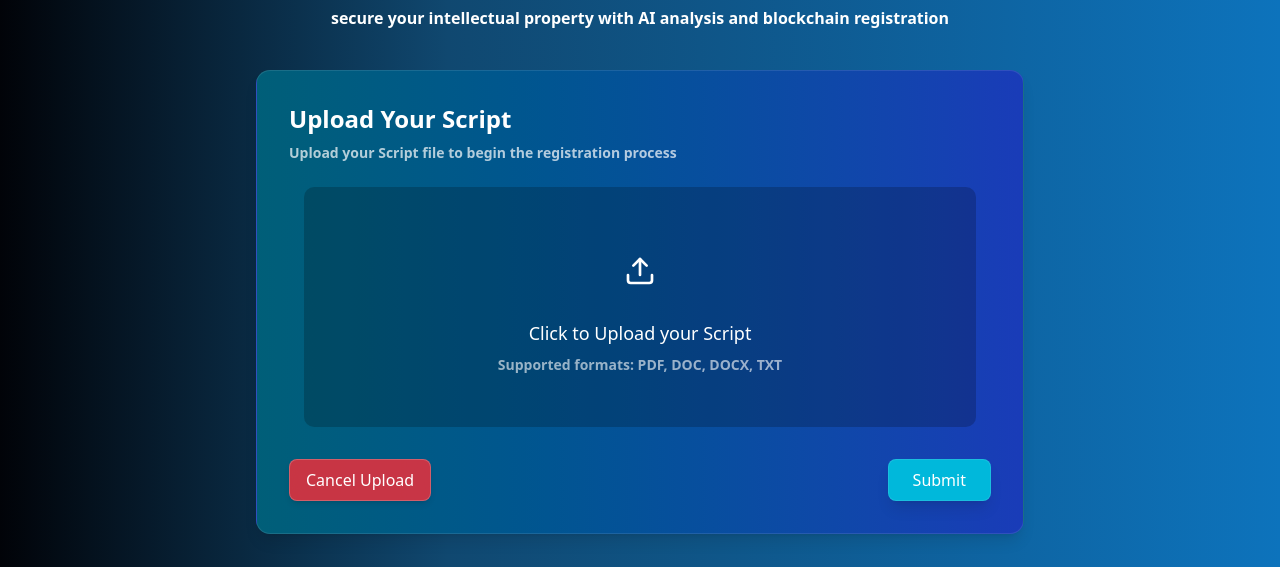
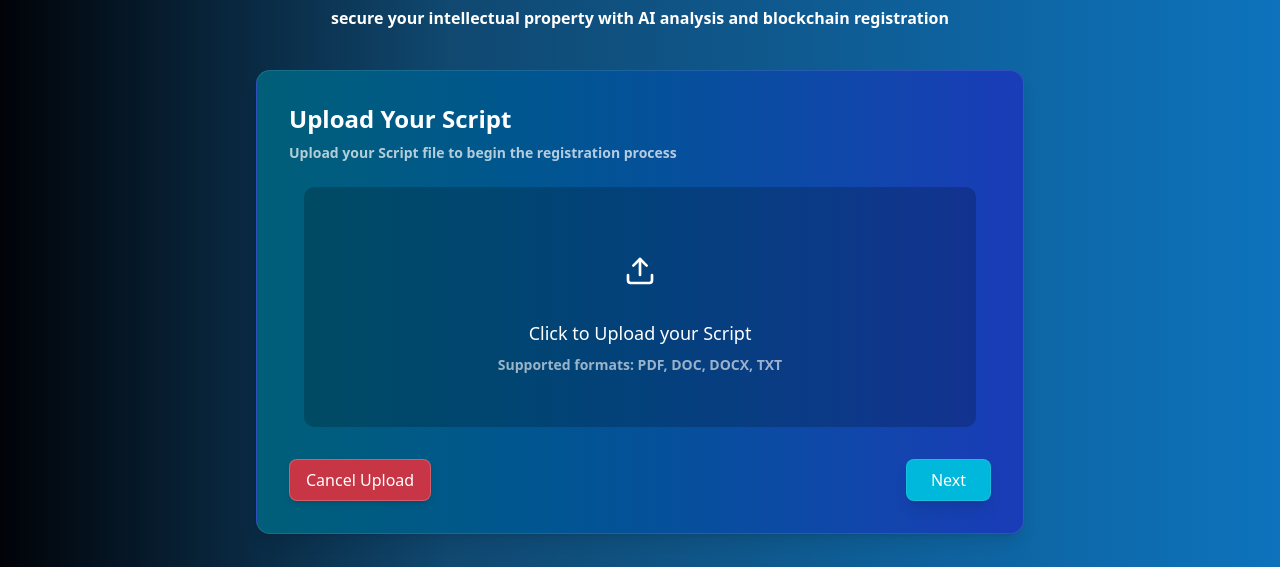
Before and after one commit to Risidio/fe-film-project, a Next.js app: page /uploadAsset in a window 1280 px wide. Shown: the part 230-797 px from the top of the page. Built offline with nearby package versions, Linux system fonts and the light colour scheme.

Commit message:
file data forma added

```diff
--- /dev/null
+++ b/src/app/components/FileMetaDataForm.tsx
@@ -0,0 +1,25 @@
+import React from 'react'
+import { FileData } from '@/types/types';
+
+
+
+function FileMetaDataForm({ fileData, handleFileDataChange }: { fileData: FileData, handleFileDataChange: (e: React.ChangeEvent<HTMLInputElement | HTMLTextAreaElement>) => void }) {
+    return (
+        <div className="grid grid-cols-2 gap-8 p-4">
+          <div>
+              <label className="block text-sm mb-1 text-white">File name</label>
+              <input type="text" placeholder="Enter filename" name="fileName" value={fileData.fileName} onChange={handleFileDataChange} className="bg-opacity-50 bg-black/20 w-full px-2 py-1 text-white rounded-xl" />
+          </div>
+          <div>
+              <label className="block text-sm mb-1 text-white">Tags (up-to 3)</label>
+              <input type="text" placeholder="Tags" name="tag" value={fileData.tag} onChange={handleFileDataChange} className="bg-opacity-50 bg-black/20 w-full px-2 py-1 text-white rounded-xl" />
+            </div>
+            <div className='col-span-2'>
+            <label className="block text-sm mb-1 text-white">Description</label>
+            <textarea placeholder="Any description" name="description" value={fileData.description} onChange={handleFileDataChange} rows={4}  className="bg-opacity-50 w-full bg-black/20 px-2 py-1 text-white rounded-xl" />
+            </div>
+        </div>
+  )
+}
+
+export default FileMetaDataForm
--- a/src/app/components/FileUploadCard.tsx
+++ b/src/app/components/FileUploadCard.tsx
@@ -6,25 +6,48 @@ import { useRouter } from 'next/navigation'
 import UploadedFile from './UploadedFile';
 import CancelButton from './CancelUploadButton';
 import NextButton from './NextButton';
-type FileData = {
-    fileName: string;
-}
+import FileMetaDataForm from './FileMetaDataForm';
+import { FileData } from '@/types/types';
+
 
 function FileUploadCard() {
     const router = useRouter();
     const [file, setFile] = useState<File | null>(null);
     const [uploading, setUploading] = useState(false);
     const [fileUrl, setFileUrl] = useState<string | null>(null);
+    const [fileData, setFileData] = useState<FileData>({
+        fileName: "",
+        tag: "",
+        description: "",
+    });
+    const [isFileMetaData, setIsFileMetaData] = useState(false);
+
+    const handleFileDataChange = (e: React.ChangeEvent<HTMLInputElement | HTMLTextAreaElement>) => {
+        const { name, value } = e.target;
+        setFileData((prev) => ({
+            ...prev,
+            [name]: value,
+        }));
+    }
 
     const handleCancelUpload = () => {
         router.push("/ai");
     }
     const handleUpload = (file: File) => {
         setFile(file);
+
     }
     const removeFile = () => {
+        setFile(null);
+        setIsFileMetaData(false);
+    }
+    const handleNext = () => {
+        if (!file) {
+            alert("No file selected");
+            return;
+        }
+        setIsFileMetaData(true);
 
-        setFile(null);
     }
 
     const uploadFileToPinata = async () => {
@@ -41,9 +64,10 @@ function FileUploadCard() {
                 body: formData,
             });
             const signedUrl = await response.json();
-            alert("File uploaded successfully");
             setFileUrl(signedUrl);
             setUploading(false);
+            alert("File uploaded successfully");
+            return signedUrl;
         } catch (error) {
             console.error("Error uploading file", error);
             setUploading(false);
@@ -51,11 +75,17 @@ function FileUploadCard() {
         }
     }
 
+    const handleSubmit = async () => {
+        const pinataUrl= await uploadFileToPinata();
+        console.log(fileData);
+        console.log(pinataUrl);
+    }
+
 
 
   return (
         <motion.div
-            className="backdrop-blur-lg bg-linear-to-r from-cyan-800 to-blue-800 border border-white/10 shadow-lg rounded-xl transition-all duration-300 p-8 w-3xl max-w-3xl mx-auto"
+            className="backdrop-blur-lg bg-linear-to-r from-cyan-800 to-blue-800 border border-white/10 shadow-lg rounded-xl transition-all duration-300 p-8 md:w-3xl max-w-3xl mx-auto"
             initial={{ opacity: 0, y: 20 }}
             animate={{ opacity: 1, y: 0 }}
             transition={{ duration: 0.5, delay: 0.1 }}
@@ -64,22 +94,30 @@ function FileUploadCard() {
             <p className="text-white/70 text-sm mb-6">
               Upload your Script file to begin the registration process
             </p>
-
-          <FileUploader onUpload={handleUpload} />
+            {isFileMetaData ? (
+              <FileMetaDataForm fileData={fileData} handleFileDataChange={handleFileDataChange} />
+            ) : (
+                <FileUploader onUpload={handleUpload} />
+            )}
           {file && (
             <div className='mt-4 mx-5'>
                   <UploadedFile fileName={file.name} onRemove={removeFile} />
               </div>
 
           )}
-          <p> { fileUrl}</p>
           <div className="flex justify-between mt-8">
             <CancelButton onClick={handleCancelUpload}>
                 Cancel Upload
             </CancelButton>
-              <NextButton onClick={uploadFileToPinata} >
-                  Submit
-              </NextButton>
+            {!isFileMetaData ? (
+                <NextButton onClick={handleNext}>
+                      Next
+                </NextButton>
+                ) : (
+                    <NextButton onClick={handleSubmit} >
+                        Submit
+                    </NextButton>
+                )}
           </div>
         </motion.div>
   )
--- /dev/null
+++ b/src/types/types.ts
@@ -0,0 +1,6 @@
+export type FileData = {
+    fileName: string;
+    tag: string;
+    description: string;
+
+}
```
